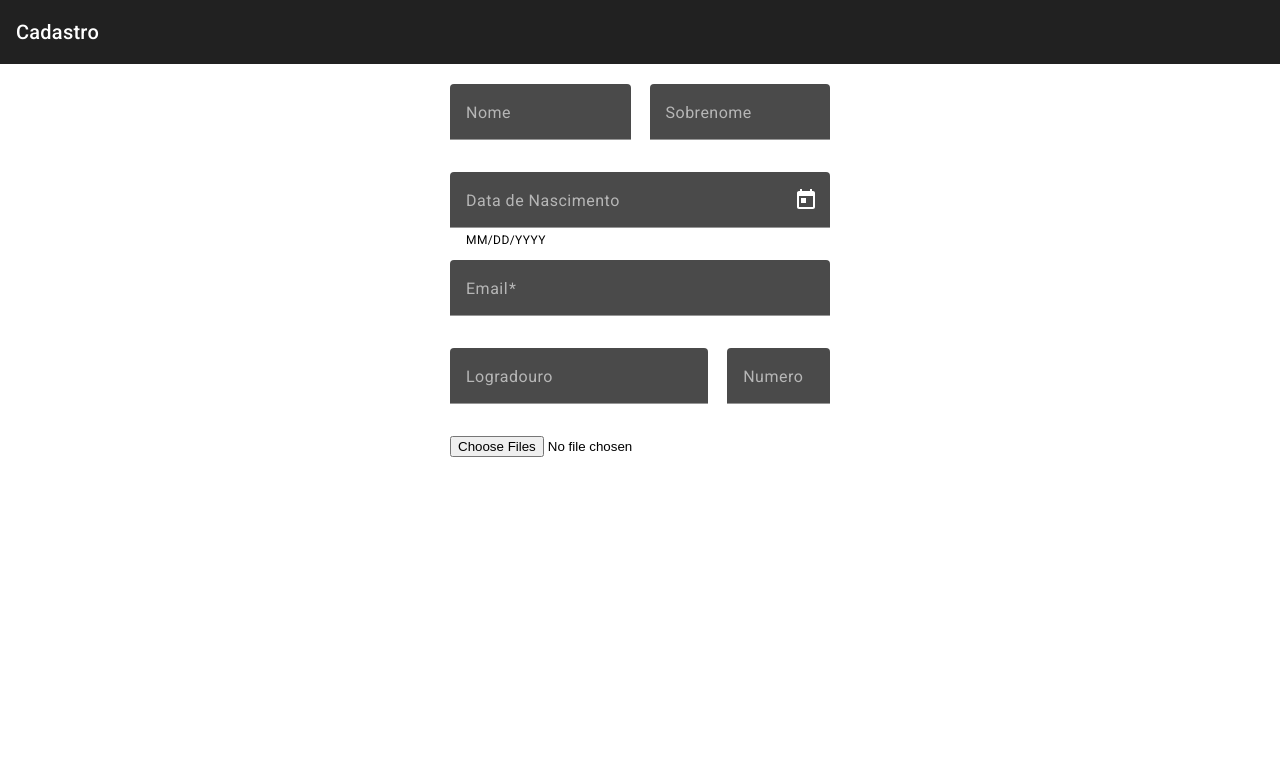
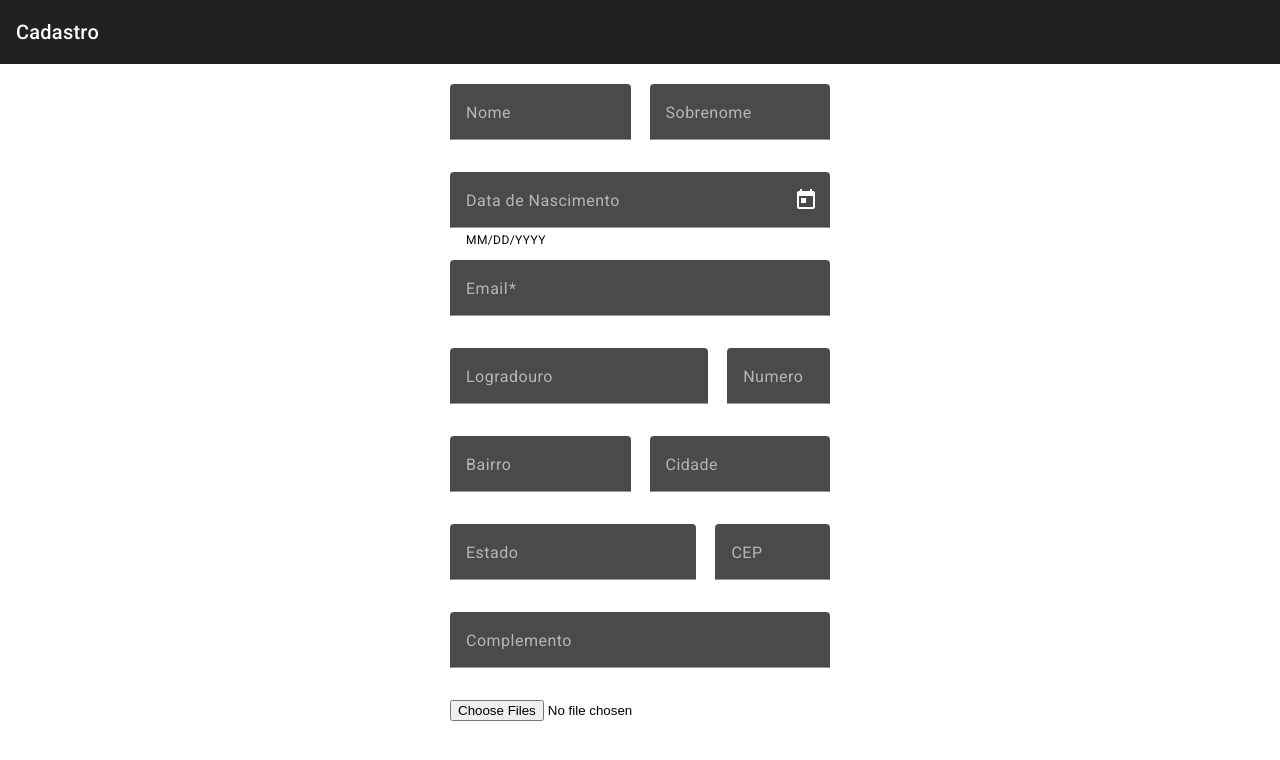
Before and after one commit to KyobaMuratsu/FormularioAngular, an Angular app in the folder Formulario/: page /cadastro in a window 1280 px wide. Shown: the top 760 px of the page. Built offline with nearby package versions, Linux system fonts and the light colour scheme.

Commit message:
Update 0.1

```diff
--- a/Formulario/src/app/header/header.component.html
+++ b/Formulario/src/app/header/header.component.html
@@ -1,6 +1,6 @@
 
 <mat-toolbar>
-    <span>Cadastro</span>
+    <span>{{titleT}}</span>
     <span class="spacing"></span>
     <button mat-icon-button aria-label="Example icon-button with menu icon" class="showMenu" [ngClass]="{'is-phone-portrait': isPhonePortrait}">
         <mat-icon>menu</mat-icon>
--- a/Formulario/src/app/header/header.component.ts
+++ b/Formulario/src/app/header/header.component.ts
@@ -1,4 +1,4 @@
-import { Component, OnInit } from '@angular/core';
+import { Component, Input, OnInit, input } from '@angular/core';
 import {MatToolbarModule} from '@angular/material/toolbar';
 import {MatIconModule} from '@angular/material/icon';
 import {MatButtonModule} from '@angular/material/button';
@@ -15,6 +15,8 @@ import { CommonModule } from '@angular/common';
 export class HeaderComponent implements OnInit {
 
   isPhonePortrait = false;
+
+  @Input() titleT = '';
 
   constructor(private responsive: BreakpointObserver){
 
--- a/Formulario/src/app/pagina-cadastro/pagina-cadastro.component.css
+++ b/Formulario/src/app/pagina-cadastro/pagina-cadastro.component.css
@@ -42,3 +42,27 @@
     display: flex;
     width: 140%;
 }
+
+.bairro-cidade{
+    display: flex;
+    align-items: center;
+    justify-content: space-between;
+    width: 380px;
+    gap: 5%;
+
+}
+
+
+.estado-cep{
+    display: flex;
+    align-items: center;
+    justify-content: space-between;
+    width: 380px;
+    gap: 5%;
+
+}
+
+.estado{
+    display: flex;
+    width: 120%;
+}
--- a/Formulario/src/app/pagina-cadastro/pagina-cadastro.component.html
+++ b/Formulario/src/app/pagina-cadastro/pagina-cadastro.component.html
@@ -1,4 +1,4 @@
-<app-header></app-header>
+<app-header [titleT]="title"></app-header>
 <main class="cadastro-container-x">
     <div class="cadastro-container-y">
         <section class="nome-sobrenome">
@@ -41,6 +41,33 @@
             </mat-form-field>
         </section>
 
+        <section class="bairro-cidade">
+            <mat-form-field class="bairro">
+                <mat-label>Bairro</mat-label>
+                <input matInput>
+            </mat-form-field>
+            <mat-form-field class="cidade">
+                <mat-label>Cidade</mat-label>
+                <input matInput>
+            </mat-form-field>
+        </section>
+
+        <section class="estado-cep">
+            <mat-form-field class="estado">
+                <mat-label>Estado</mat-label>
+                <input matInput>
+            </mat-form-field>
+            <mat-form-field class="cep">
+                <mat-label>CEP</mat-label>
+                <input matInput>
+            </mat-form-field>
+        </section>
+
+        <mat-form-field>
+            <mat-label>Complemento</mat-label>
+            <input matInput>
+        </mat-form-field>
+
         <input type="file" accept="image/*" capture="enviroment" multiple>
     </div>
 </main>
--- a/Formulario/src/app/pagina-cadastro/pagina-cadastro.component.ts
+++ b/Formulario/src/app/pagina-cadastro/pagina-cadastro.component.ts
@@ -29,6 +29,8 @@ export class PaginaCadastroComponent implements OnInit {
 
   matcher = new MyErrorStateMatcher();
 
+  title = 'Cadastro';
+
   constructor(private responsive: BreakpointObserver){
 
   }
--- a/Formulario/src/app/tela-inicial/tela-inicial.component.css
+++ b/Formulario/src/app/tela-inicial/tela-inicial.component.css
@@ -1,6 +1,6 @@
 .container-y{
-    height: 100vh;
-    width: 100vw;
+    height: 100%;
+    width: 100%;
     display: flex;
     align-items: center;
     justify-content: center;
--- a/Formulario/src/app/tela-inicial/tela-inicial.component.html
+++ b/Formulario/src/app/tela-inicial/tela-inicial.component.html
@@ -1,3 +1,4 @@
+<app-header [titleT]="title"></app-header>
 <main class="container-y">
     <section class="container-x">
         <h1>Bem-Vindo</h1>
--- a/Formulario/src/app/tela-inicial/tela-inicial.component.ts
+++ b/Formulario/src/app/tela-inicial/tela-inicial.component.ts
@@ -1,14 +1,17 @@
 import { Component } from '@angular/core';
 import { MatButtonModule } from '@angular/material/button';
 import { RouterModule } from '@angular/router';
+import { HeaderComponent } from '../header/header.component';
 
 @Component({
   selector: 'app-tela-inicial',
   standalone: true,
-  imports: [MatButtonModule, RouterModule],
+  imports: [MatButtonModule, RouterModule, HeaderComponent],
   templateUrl: './tela-inicial.component.html',
   styleUrl: './tela-inicial.component.css'
 })
 export class TelaInicialComponent {
 
+  title = 'Tela inicial';
+
 }
```
